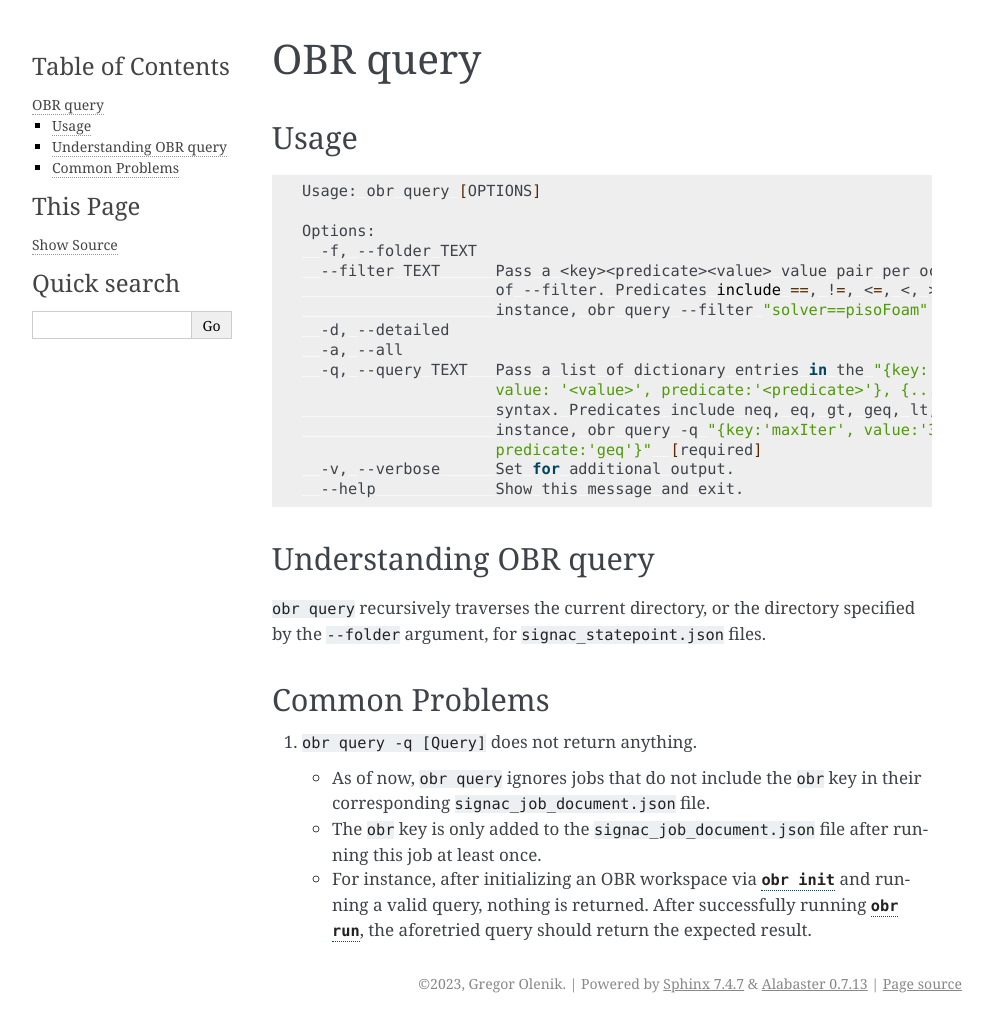
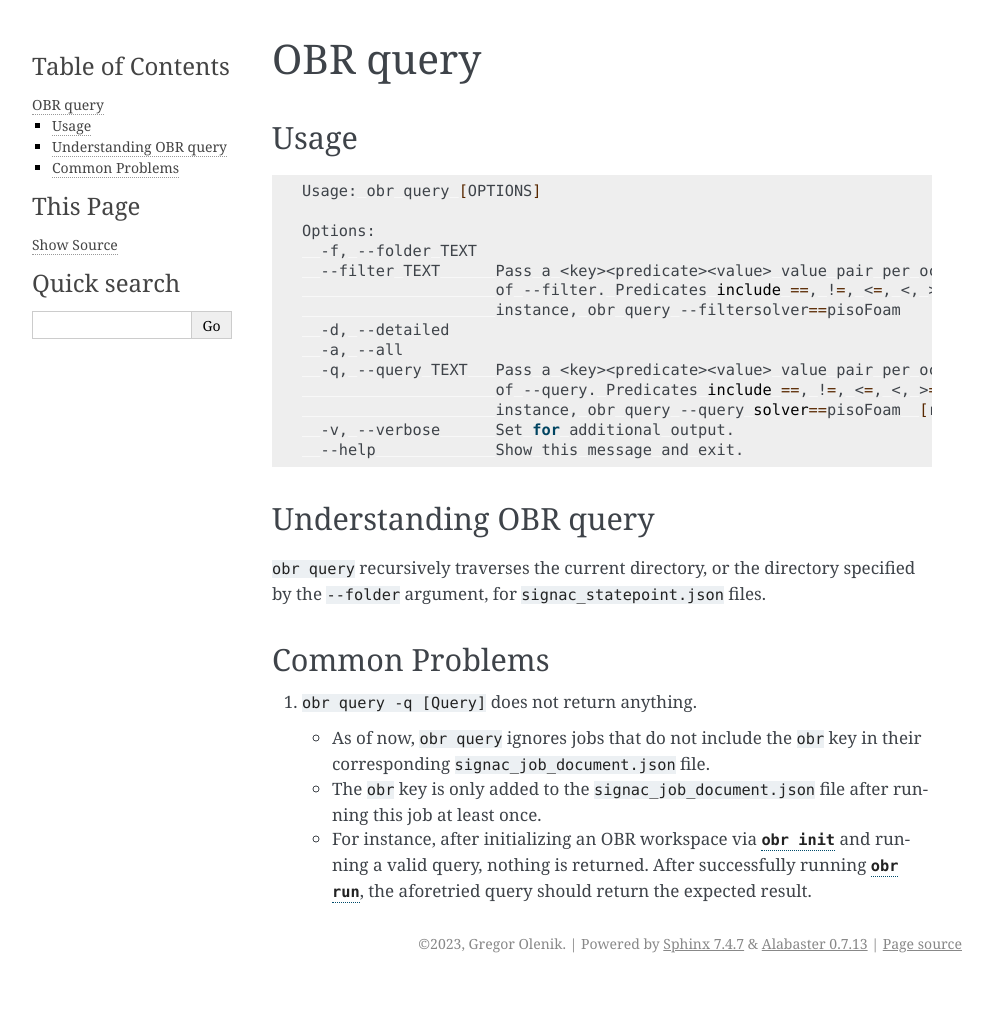
Before and after one commit to exasim-project/OBR, a Sphinx documentation site: the page built from docs/source/commandLine/query.md, in a window 1280 px wide. Shown: the whole page, without its empty margins (148-1141 px from the left). Built offline with Sphinx 7.4.7, drawn with Linux system fonts in a browser that asks for light colours; after the commit the page ends 983 px from its top, so only the background shows below that.

Commit message:
change help string in query documentation

````diff
--- a/docs/source/commandLine/query.md
+++ b/docs/source/commandLine/query.md
@@ -8,14 +8,12 @@ Options:
   -f, --folder TEXT
   --filter TEXT      Pass a <key><predicate><value> value pair per occurrence
                      of --filter. Predicates include ==, !=, <=, <, >=, >. For
-                     instance, obr query --filter "solver==pisoFoam"
+                     instance, obr query --filtersolver==pisoFoam
   -d, --detailed
   -a, --all
-  -q, --query TEXT   Pass a list of dictionary entries in the "{key: '<key>',
-                     value: '<value>', predicate:'<predicate>'}, {...}"
-                     syntax. Predicates include neq, eq, gt, geq, lt, leq. For
-                     instance, obr query -q "{key:'maxIter', value:'300',
-                     predicate:'geq'}"  [required]
+  -q, --query TEXT   Pass a <key><predicate><value> value pair per occurrence
+                     of --query. Predicates include ==, !=, <=, <, >=, >. For
+                     instance, obr query --query solver==pisoFoam  [required]
   -v, --verbose      Set for additional output.
   --help             Show this message and exit.
 ```
````
